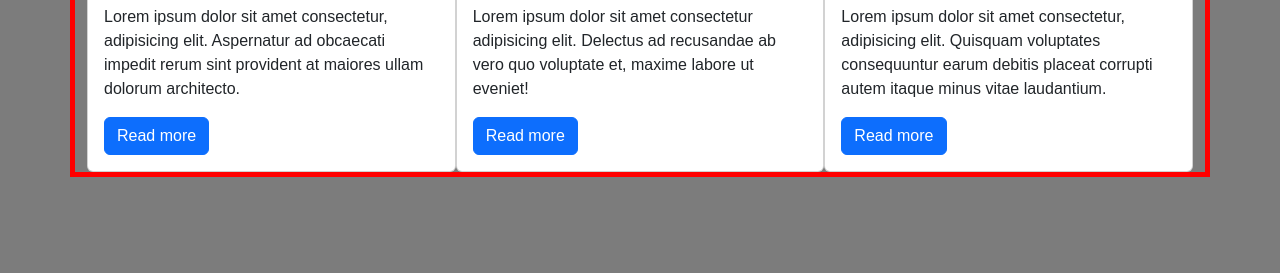
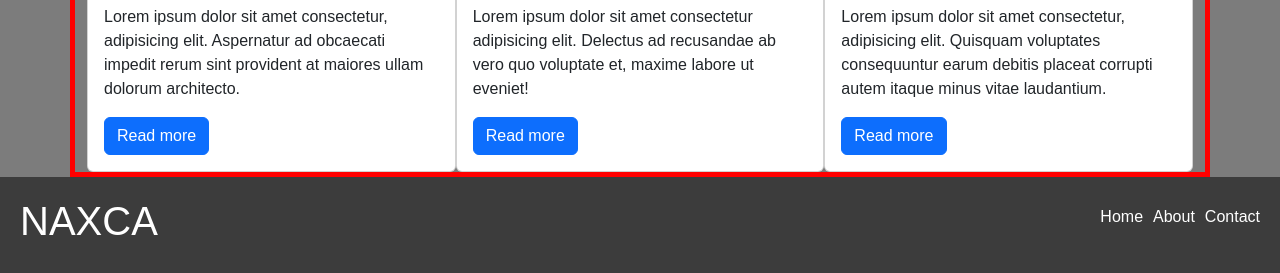
Before and after one commit to alimahsim/Homework-01-GIT, a plain HTML site: page index.html in a window 1280 px wide. Shown: the part 1516-1789 px from the top of the page. Before the commit the page ends 1693 px from the top, so only its background shows below. Drawn offline with nearby package versions, Linux system fonts and the light colour scheme.

Commit message:
added footer

```diff
--- a/SCSS/main.scss
+++ b/SCSS/main.scss
@@ -63,3 +63,29 @@ body{
         }
     }
 }
+.footer{
+    width: 100%;
+    display: flex;
+    align-items: center;
+    justify-content: space-between;
+    padding: 20px;
+    background-color:rgba(0, 0, 0, 0.514);
+    .footer-logo{
+        color: #fff;
+        text-transform: uppercase;
+    }
+    nav {
+        ul{
+            display: flex;
+            column-gap: 10px;
+            list-style: none;
+            li{
+                a{
+                    text-decoration: none;
+                    color: #fff;
+                }
+
+            }
+        }
+    }
+}
--- a/index.html
+++ b/index.html
@@ -61,10 +61,21 @@
 
             </section>
 
-
-
         </main>
     </div>
+    <footer class="footer">
+        <div class="footer-logo">
+            <h1>naxca</h1>
+        </div>
+        <nav>
+            <ul>
+                <li><a href="#">Home</a></li>
+                <li><a href="#">About</a></li>
+                <li><a href="#">Contact</a></li>
+            </ul>
+        </nav>
+
+    </footer>
 
 
 
```
Also changed, not shown: CSS/main.min.css, 1 other file.
